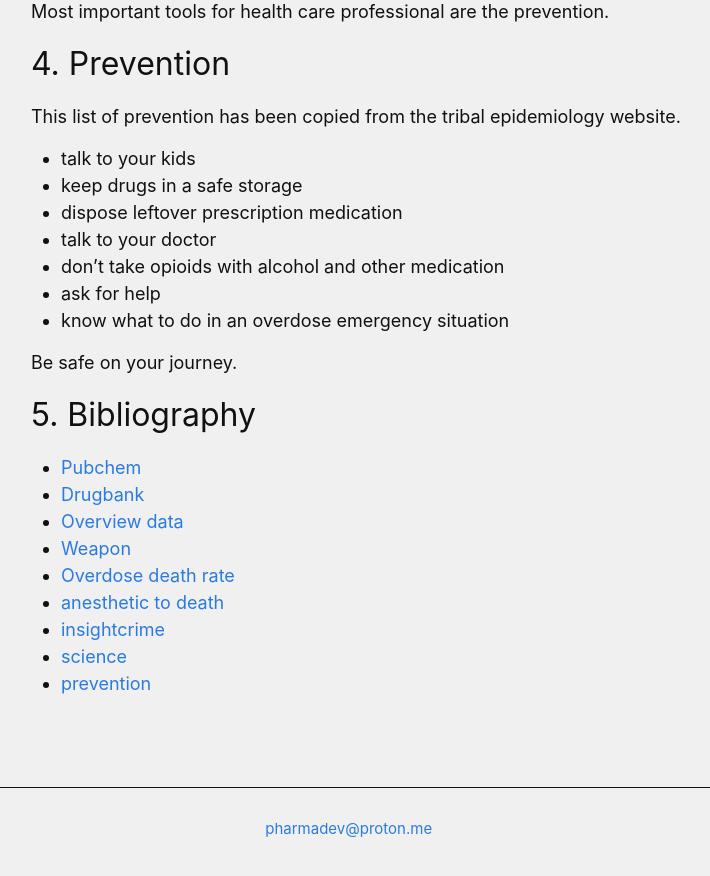
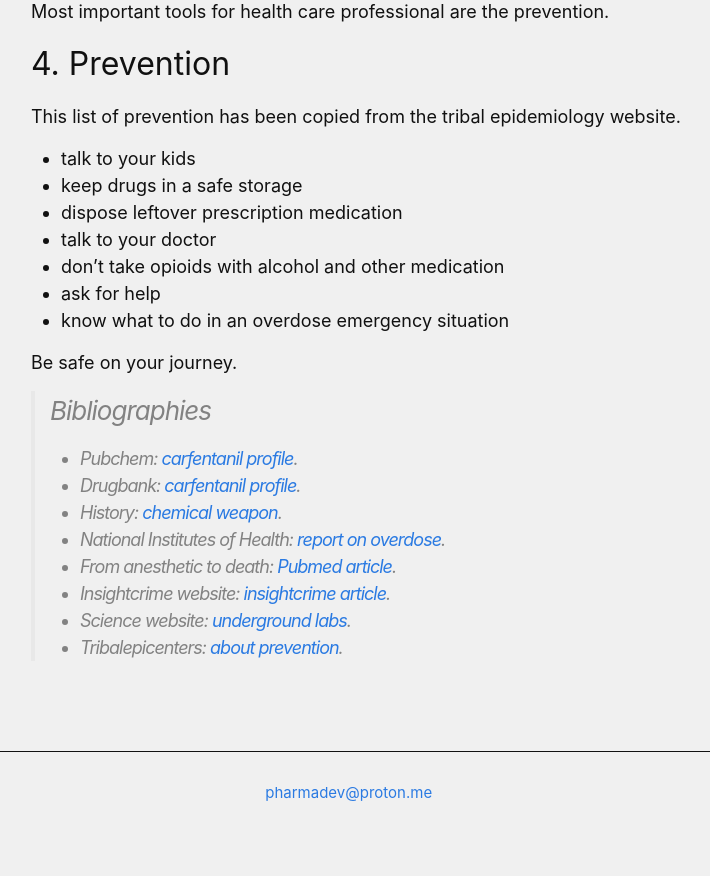
Before and after one commit to CMagnac/CMagnac-first-blog, a Jekyll site: the page built from _posts/2022-12-16-carfentanil.md, in a window 1280 px wide and 900 px high, scrolled down 4351 px. Shown: the top 876 px of the window, without its empty margins (269-979 px from the left). Built offline with Jekyll 4.4.1, drawn with Linux system fonts in a browser that asks for light colours.

Commit message:
Update bibliographies section

```diff
--- a/_posts/2022-12-16-carfentanil.md
+++ b/_posts/2022-12-16-carfentanil.md
@@ -129,14 +129,13 @@ This list of prevention has been copied from the tribal epidemiology website.
 
 Be safe on your journey.
 
-## 5. Bibliography
-
-+ [Pubchem](https://pubchem.ncbi.nlm.nih.gov/compound/62156)
-+ [Drugbank](https://go.drugbank.com/drugs/DB01535)
-+ [Overview data](https://www.hhs.gov/opioids/about-the-epidemic/index.html)
-+ [Weapon](https://www.history.com/news/opioid-chemical-weapons-moscow-theater-hostage-crisis)
-+ [Overdose death rate](https://nida.nih.gov/research-topics/trends-statistics/overdose-death-rates)
-+ [anesthetic to death](https://pubmed.ncbi.nlm.nih.gov/33581655/)
-+ [insightcrime](https://insightcrime.org/news/fentanyl-morphine-sold-under-counter-paraguay-pharmacies/)
-+ [science](https://www.science.org/content/article/underground-labs-china-are-devising-potent-new-opiates-faster-authorities-can-respond)
-+ [prevention](https://tribalepicenters.org/)
+> ### Bibliographies
+>
+> - Pubchem: [carfentanil profile](https://pubchem.ncbi.nlm.nih.gov/compound/62156).
+> - Drugbank: [carfentanil profile](https://go.drugbank.com/drugs/DB01535).
+> - History: [chemical weapon](https://www.history.com/news/opioid-chemical-weapons-moscow-theater-hostage-crisis).
+> - National Institutes of Health: [report on overdose](https://nida.nih.gov/research-topics/trends-statistics/overdose-death-rates).
+> - From anesthetic to death: [Pubmed article](https://pubmed.ncbi.nlm.nih.gov/33581655/).
+> - Insightcrime website: [insightcrime article](https://insightcrime.org/news/fentanyl-morphine-sold-under-counter-paraguay-pharmacies/).
+> - Science website: [underground labs](https://www.science.org/content/article/underground-labs-china-are-devising-potent-new-opiates-faster-authorities-can-respond).
+> - Tribalepicenters: [about prevention](https://tribalepicenters.org/).
```
